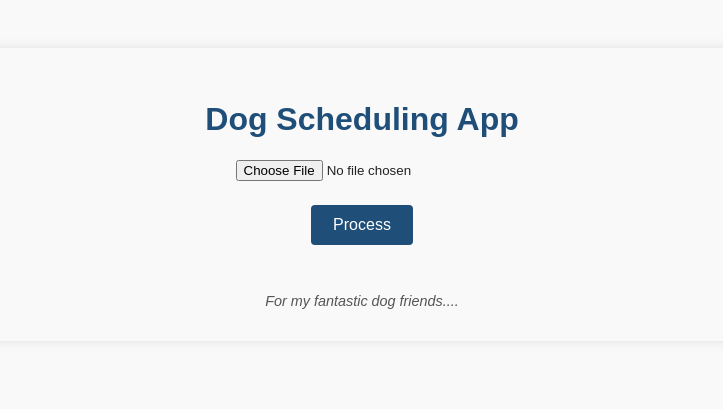
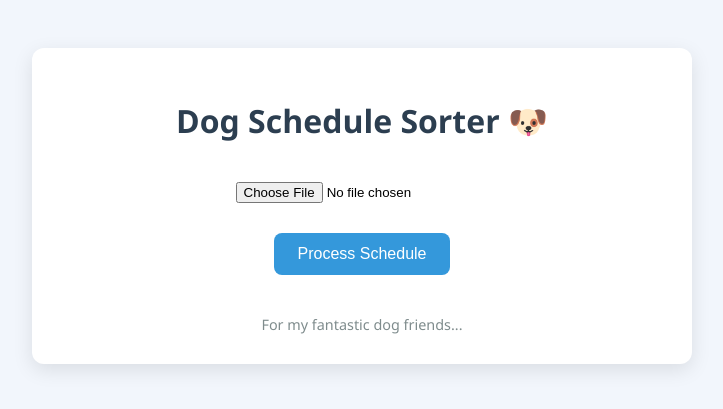
Before and after one commit to thesleepyrat/DogScheduling, a Flask app: page / in a window 1280 px wide. Shown: the top 409 px of the page, without its empty margins (278-1001 px from the left). Run offline with Flask 3, Linux system fonts and the light colour scheme.

Commit message:
Update index.html

```diff
--- a/templates/index.html
+++ b/templates/index.html
@@ -1,104 +1,86 @@
 <!DOCTYPE html>
 <html lang="en">
 <head>
-    <meta charset="UTF-8" />
-    <title>Dog Scheduling App</title>
+    <meta charset="UTF-8">
+    <title>Dog Scheduling 🐶</title>
     <style>
         body {
-            font-family: Arial, sans-serif;
-            margin: 3rem auto;
-            max-width: 720px;
-            background-color: #f9f9f9;
-            color: #222;
-            padding: 2rem;
-            border-radius: 8px;
-            box-shadow: 0 0 12px rgba(0,0,0,0.1);
+            font-family: 'Segoe UI', sans-serif;
+            background-color: #f2f6fc;
+            text-align: center;
+            padding: 40px;
+        }
+        .container {
+            background-color: white;
+            border-radius: 12px;
+            padding: 30px;
+            max-width: 600px;
+            margin: auto;
+            box-shadow: 0 6px 20px rgba(0,0,0,0.1);
         }
         h1 {
-            color: #1f4e79;
-            text-align: center;
+            color: #2c3e50;
+            margin-bottom: 10px;
         }
-        input[type="file"] {
-            display: block;
-            margin: 1rem auto 1.5rem;
+        input[type=file] {
+            padding: 10px;
+            margin-top: 20px;
         }
         button {
-            background-color: #1f4e79;
+            background-color: #3498db;
             color: white;
+            padding: 12px 24px;
             border: none;
-            padding: 0.7rem 1.4rem;
-            border-radius: 4px;
-            font-size: 1rem;
+            border-radius: 8px;
+            margin-top: 20px;
+            font-size: 16px;
             cursor: pointer;
-            transition: background-color 0.25s ease;
-            display: block;
-            margin: 0 auto 1rem;
         }
         button:hover {
-            background-color: #163e5a;
+            background-color: #2980b9;
         }
-        .error {
-            color: red;
-            text-align: center;
-            margin-bottom: 1rem;
-            font-weight: bold;
+        .results {
+            margin-top: 30px;
         }
         table {
-            width: 100%;
+            margin: auto;
             border-collapse: collapse;
-            margin-top: 1.5rem;
         }
-        table, th, td {
-            border: 1px solid #ccc;
+        td, th {
+            border: 1px solid #ddd;
+            padding: 8px 12px;
         }
         th {
-            background-color: #1f4e79;
-            color: white;
-            padding: 0.6rem;
+            background-color: #ecf0f1;
         }
-        td {
-            padding: 0.6rem;
-            text-align: center;
-        }
-        .footer-text {
-            margin-top: 3rem;
-            text-align: center;
-            font-style: italic;
-            color: #555;
-            font-size: 0.9rem;
-        }
-        a.download-link {
-            display: block;
-            text-align: center;
-            margin-top: 1.5rem;
-            font-weight: bold;
-            text-decoration: none;
-            color: #1f4e79;
-        }
-        a.download-link:hover {
-            text-decoration: underline;
+        .footer {
+            margin-top: 40px;
+            font-size: 0.9em;
+            color: #7f8c8d;
         }
     </style>
 </head>
 <body>
-    <h1>Dog Scheduling App</h1>
+    <div class="container">
+        <h1>Dog Schedule Sorter 🐶</h1>
+        <form method="POST" enctype="multipart/form-data">
+            <input type="file" name="file" required>
+            <br>
+            <button type="submit">Process Schedule</button>
+        </form>
 
         {% if error %}
-        <div class="error">{{ error }}</div>
+            <p style="color: red;">{{ error }}</p>
         {% endif %}
 
-    <form method="POST" enctype="multipart/form-data">
-        <input type="file" name="file" accept=".xlsx" required />
-        <button type="submit">Process</button>
-    </form>
-
         {% if success %}
-        <h2>Schedule Results</h2>
+            <div class="results">
+                <h2>📊 Schedule Summary</h2>
                 <table>
                     <tr>
                         <th>Schedule</th>
-                <th>Human Gap</th>
-                <th>Dog Gap</th>
+                        <th>Min Human Gap</th>
+                        <th>Min Dog Gap</th>
                     </tr>
                     {% for item in gap_info %}
                         <tr>
@@ -110,14 +92,18 @@
                 </table>
 
                 {% if failed_sheets %}
-            <p><strong>Scheduling failed for sheets:</strong> {{ failed_sheets | join(", ") }}</p>
+                    <p style="color: orange;">⚠️ Failed to schedule: {{ failed_sheets | join(', ') }}</p>
                 {% endif %}
 
-        <a href="{{ url_for('download_file') }}" class="download-link">Download Sorted Schedule</a>
+                <a href="/download">
+                    <button style="margin-top: 20px;">Download Sorted Schedule</button>
+                </a>
+            </div>
         {% endif %}
 
-    <div class="footer-text">
-        For my fantastic dog friends....
+        <div class="footer">
+            For my fantastic dog friends...
+        </div>
     </div>
 </body>
 </html>
```
Lines whose indentation alone changed are shown as unchanged.
